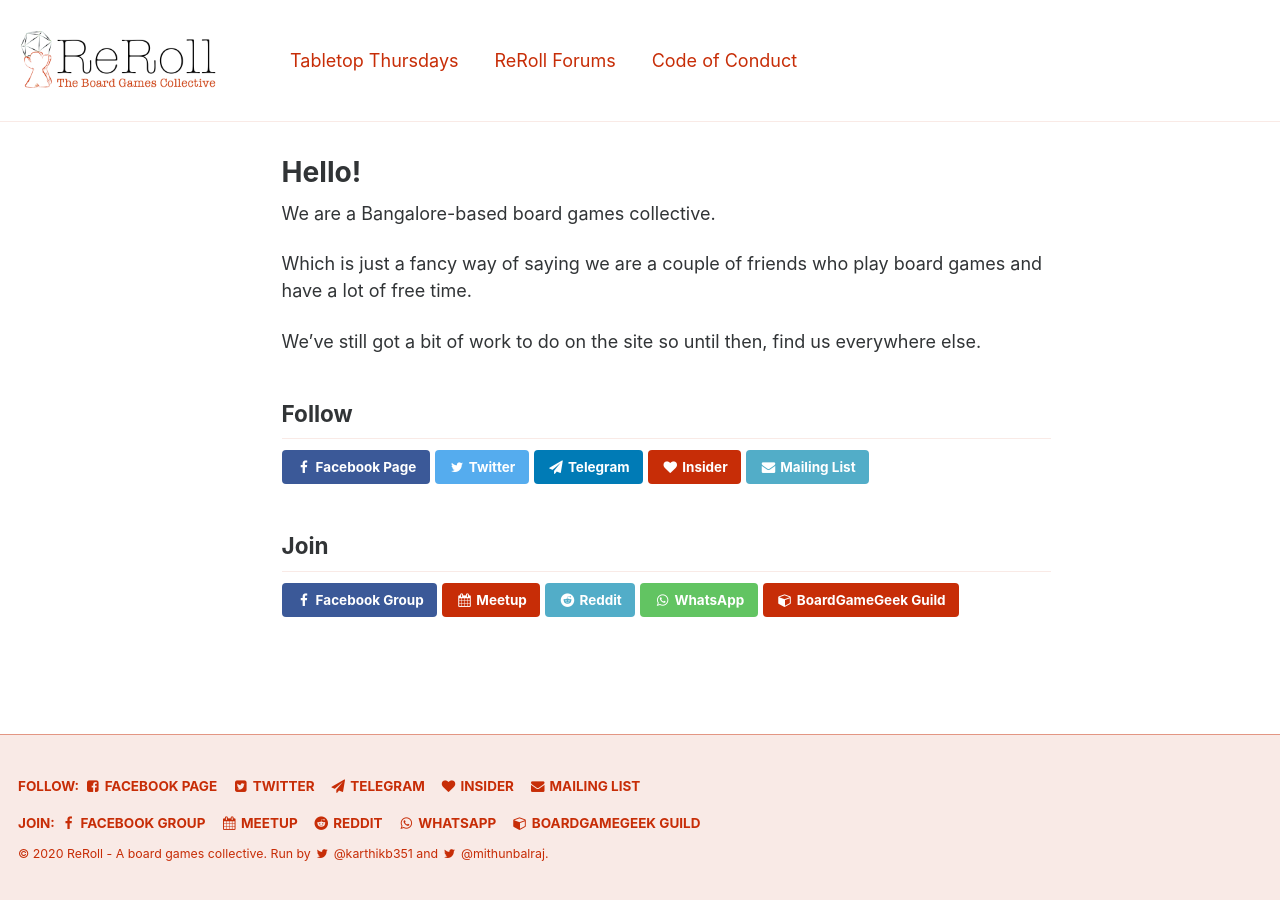
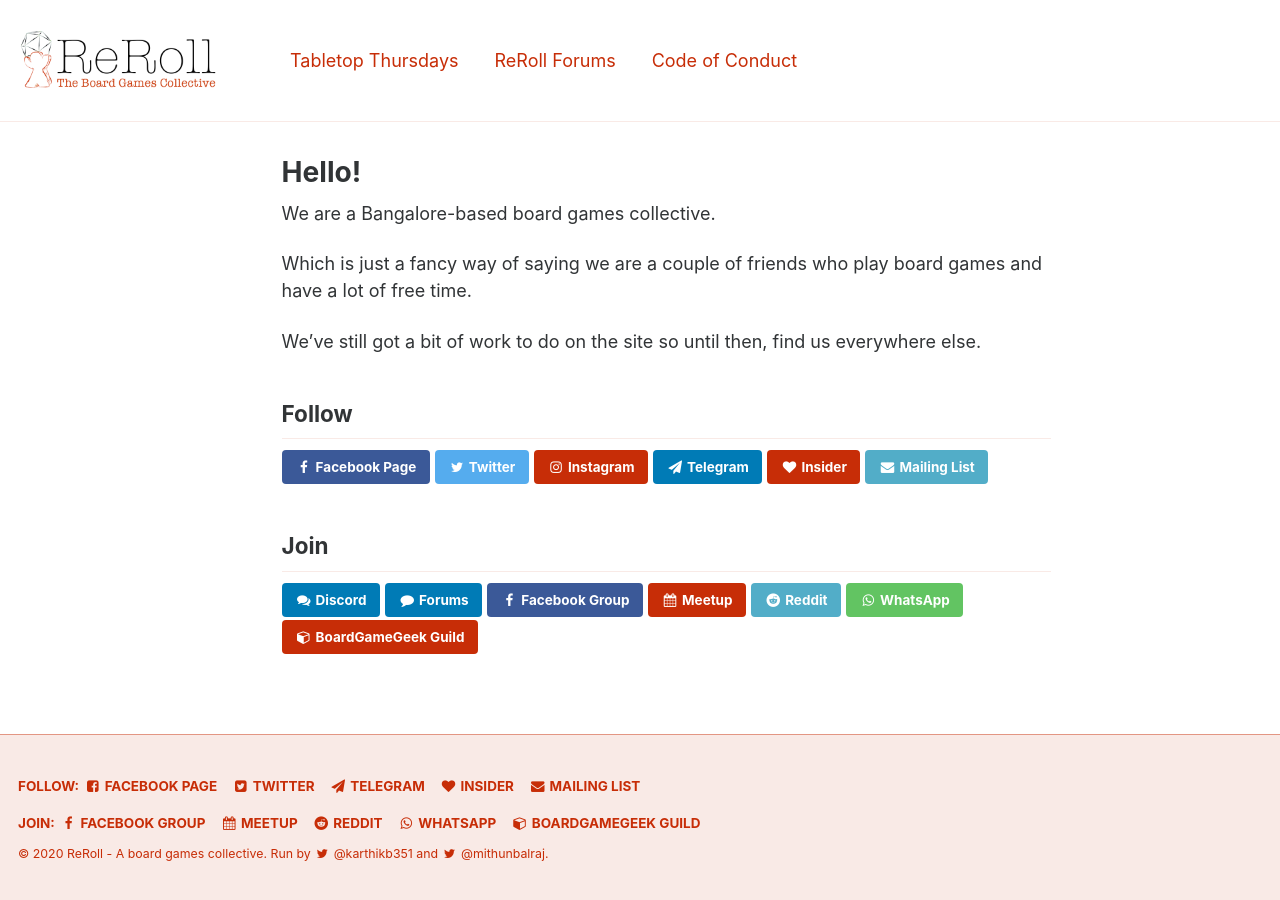
Before and after one commit to ReRollBLR/reroll.in, a Jekyll site: the page built from _pages/index.html, in a window 1280 px wide. Built offline with Jekyll 4.4.1, drawn with Linux system fonts in a browser that asks for light colours; comment, search, counter and statistics services are not loaded.

Commit message:
feat(home): add link to discord and forum

```diff
--- a/_pages/index.html
+++ b/_pages/index.html
@@ -13,12 +13,15 @@ We've still got a bit of work to do on the site so until then, find us everywher
 <h2>Follow</h2>
 
 <a class="btn btn--facebook" href="https://facebook.com/ReRollBLR"><i class="fa fa-fw fa-facebook"></i> Facebook Page</a>
-<a class="btn btn--twitter" href="https://twitter.com/ReRoll_BLR"><i class="fa fa-fw fa-twitter"></i> Twitter</a>
+<a class="btn btn--twitter" href="https://twitter.com/ReRollBLR"><i class="fa fa-fw fa-twitter"></i> Twitter</a>
+<a class="btn btn--instagram" href="https://instagram.com/ReRollBLR"><i class="fa fa-fw fa-instagram"></i> Instagram</a>
 <a class="btn btn--linkedin" href="https://telegram.me/reroll"><i class="fa fa-fw fa-paper-plane" aria-hidden="true"></i> Telegram</a>
 <a class="btn btn--insider" href="https://insider.in/reroll"><i class="fa fa-fw fa-heart" aria-hidden="true"></i> Insider</a>
 <a class="btn btn--info" href="http://eepurl.com/cdFmIj"><i class="fa fa-fw fa-envelope" aria-hidden="true"></i> Mailing List</a>
 
 <h2>Join</h2>
+<a class="btn btn--linkedin" href="/chat"><i class="fa fa-fw fa-comments"></i> Discord</a>
+<a class="btn btn--linkedin" href="https://forum.reroll.in"><i class="fa fa-fw fa-comment"></i> Forums</a>
 <a class="btn btn--facebook" href="https://www.facebook.com/groups/rerollblr/"><i class="fa fa-fw fa-facebook"></i> Facebook Group</a>
 <a class="btn btn--primary" href="https://www.meetup.com/ReRoll/"><i class="fa fa-fw fa-calendar"></i> Meetup</a>
 <a class="btn btn--info" href="https://reddit.com/r/ReRoll"><i class="fa fa-fw fa-reddit"></i> Reddit</a>
```
